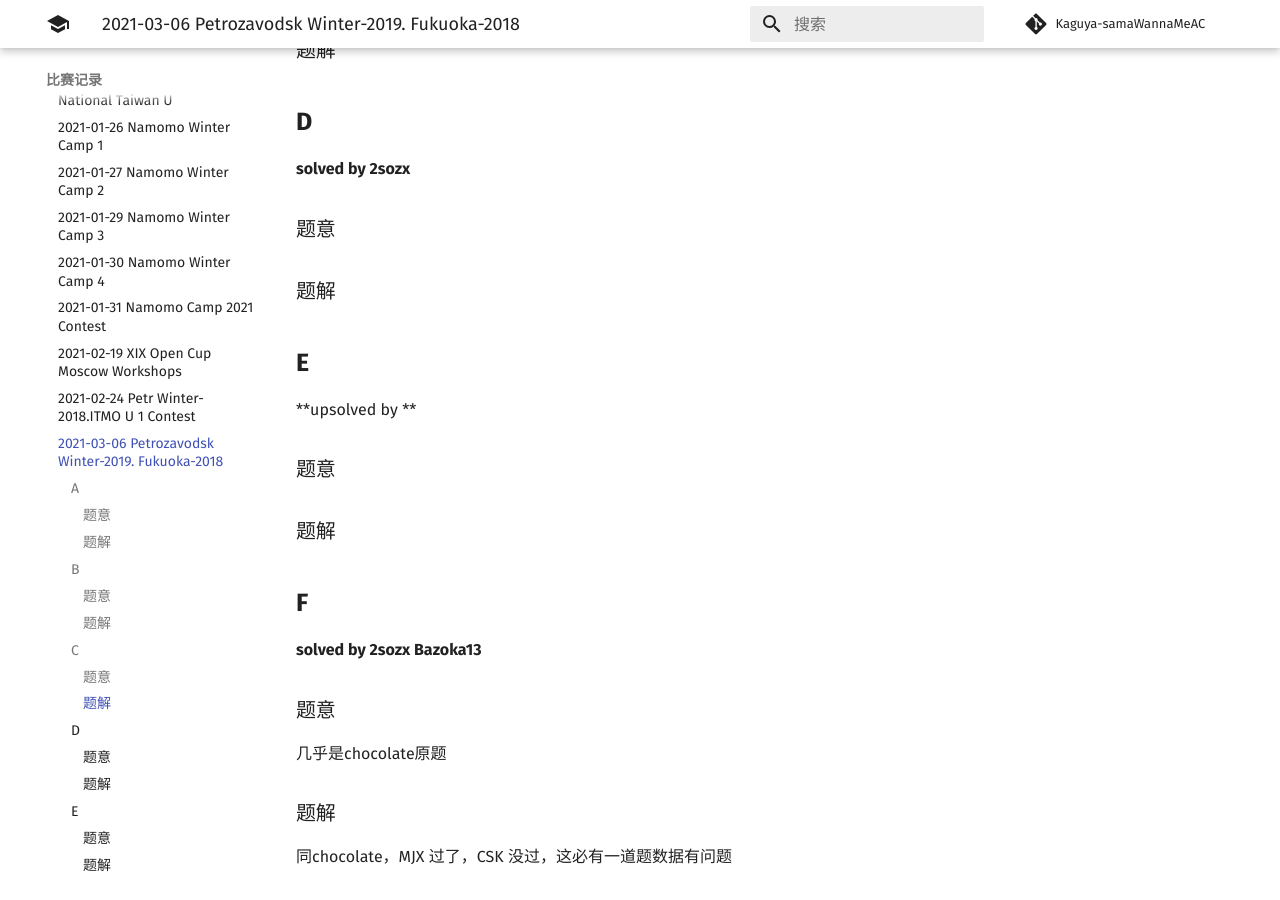
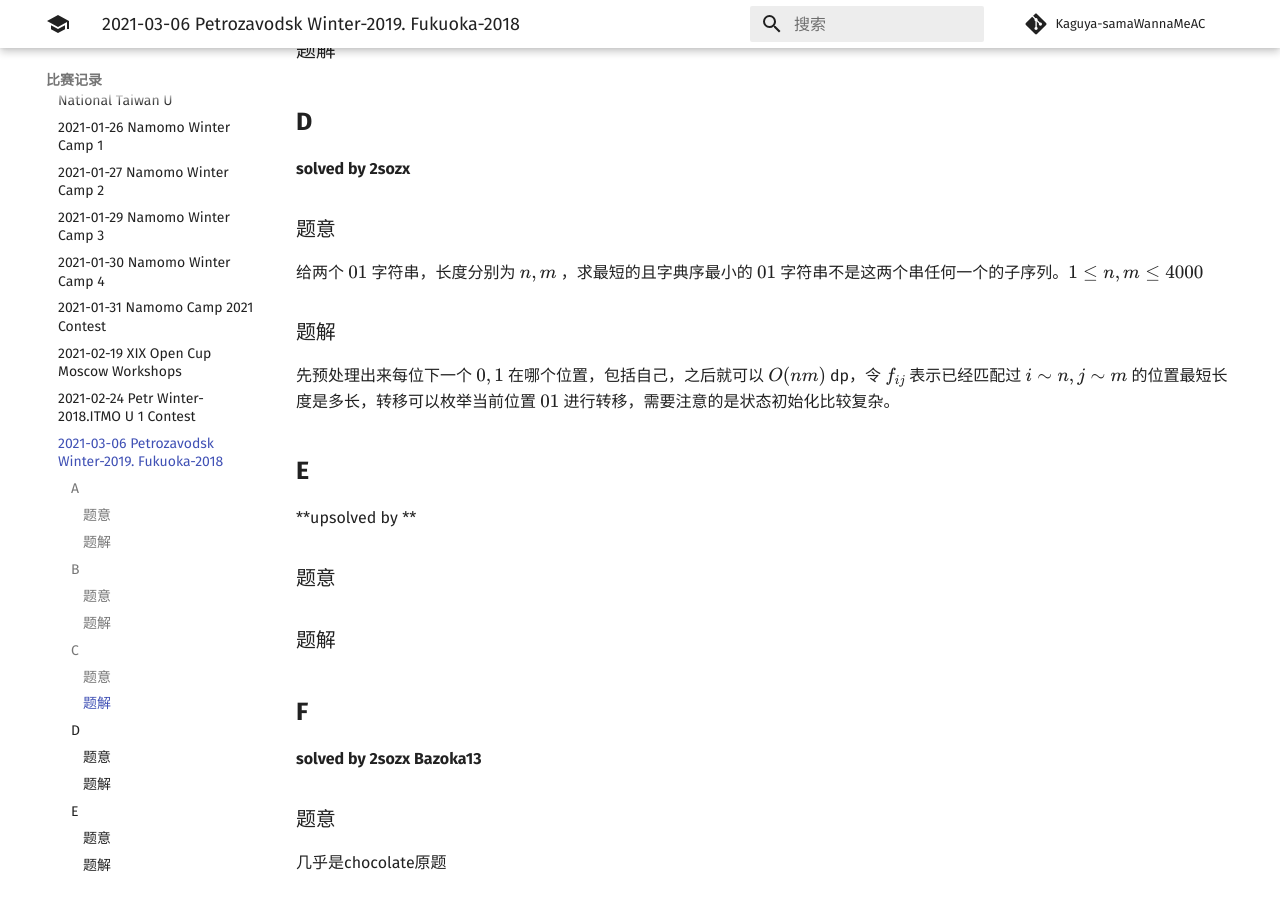
Before and after one commit to Kaguya-samaWannaMeAC/kaguya-samawannameac.github.io, an MkDocs documentation site: the page built from docs/contest/2021-03-06 Petrozavodsk Winter-2019. Fukuoka-2018.md, in a window 1280 px wide and 900 px high, scrolled down 1076 px. Built offline with MkDocs 1.6.1 and Material for MkDocs 9.7.7, drawn with Linux system fonts in a browser that asks for light colours; formulas are drawn with MathJax 3; comment, search, counter and statistics services are not loaded.

Commit message:
Update 2021-03-06 Petrozavodsk Winter-2019. Fukuoka-2018.md

```diff
--- a/docs/contest/2021-03-06 Petrozavodsk Winter-2019. Fukuoka-2018.md
+++ b/docs/contest/2021-03-06 Petrozavodsk Winter-2019. Fukuoka-2018.md
@@ -46,11 +46,11 @@
 
 ### 题意
 
-
+给两个 $01$ 字符串，长度分别为 $n, m$ ，求最短的且字典序最小的 $01$ 字符串不是这两个串任何一个的子序列。$1\le n, m \le 4000$
 
 ### 题解
 
-
+先预处理出来每位下一个 $0,1$ 在哪个位置，包括自己，之后就可以 $O(nm)$ dp，令 $f_{ij}$ 表示已经匹配过 $i \sim n,j \sim m$ 的位置最短长度是多长，转移可以枚举当前位置 $01$ 进行转移，需要注意的是状态初始化比较复杂。
 
 ## **E**
 
```
